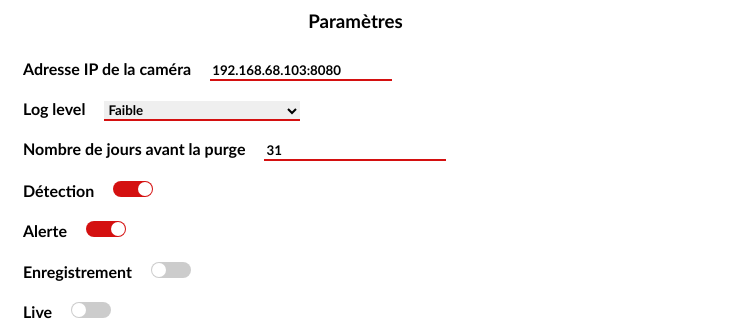
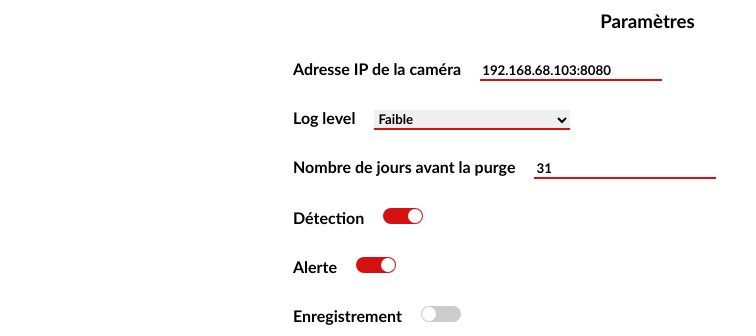
Before and after one commit to Harsisis/ApplicationWeb-Videosurveillance, a Flask app: page /settings/ in a window 1280 px wide. Shown: the top 336 px of the page, without its empty margins (0-756 px from the left). Run offline with Flask 2, Linux system fonts and the light colour scheme.

Commit message:
page param fin4

```diff
--- a/src/main.py
+++ b/src/main.py
@@ -96,7 +96,7 @@ def update_config():
     with open(path_yaml, 'w') as wfile:
         yaml.dump(config_yaml, wfile)
 
-    return redirect("/")
+    return redirect("/settings/")
 
 
 @app.route("/")
--- a/src/static/script/script.js
+++ b/src/static/script/script.js
@@ -112,7 +112,7 @@ function onFailed(error) {
 }
 
 function popup(page) {
-    var w = window.open(page, 'Paramètres', 'top = 560, left = 1100', 'width = 800, height = 943');
+    var w = window.open(page, 'Paramètres', 'top = 560, left = 100', 'width = 600, height = 800');
     w.document.close();
     w.focus();
 }
--- a/src/static/style/style.css
+++ b/src/static/style/style.css
@@ -1,7 +1,13 @@
-@font-face{
-font-family: Roboto;
-src: url('font/RobotoMono-Medium.ttf');
-font-weight: bold;}
+@font-face {
+    font-family: Roboto;
+    src: url('font/RobotoMono-Medium.ttf');
+    font-weight: bold;
+}
+
+@font-face {
+    font-family: Monoton;
+    src: url("font/AllertaStencil-Regular.ttf");
+}
 
 html {
     scroll-behavior: smooth;
@@ -74,7 +80,6 @@ header a {
 }
 
 
-
 .right {
     width: 20%;
 }
@@ -131,60 +136,24 @@ header a {
     padding-bottom: 2%;
 }
 
-.container h2 {
+.titre {
+    font-family: 'Monoton', sans-serif;
+}
+
+.container h2, .container h4, .container p, .container button, .container span {
     font-family: 'Roboto', sans-serif;
 }
 
-.container h4 {
-    font-family: 'Roboto', sans-serif;
-}
-
-.container p{
-    font-family: 'Roboto', sans-serif;
-}
-
-.container button{
-    font-family: 'Roboto', sans-serif;
-}
-
-.container span{
+.historique h2, .historique h4, .historique span {
     font-family: 'Roboto', sans-serif;
 }
 
 .container2 {
-    width: 340px;
     height: 100%;
     margin: 0;
 }
 
-.container2 h3 {
-    font-family: 'Calibri', sans-serif;
-    font-weight: bold;
-    margin-left: 15px;
-    margin-top: 10px;
-}
-
-.container2 p {
-    font-family: 'Calibri', sans-serif;
-    font-weight: bold;
-    margin-left: 15px;
-    margin-top: 10px;
-}
-.container2 option {
-    font-family: 'Calibri', sans-serif;
-    font-weight: bold;
-    margin-left: 15px;
-    margin-top: 10px;
-}
-
-.container2 label {
-    font-family: 'Calibri', sans-serif;
-    font-weight: bold;
-    margin-left: 15px;
-    margin-top: 10px;
-}
-
-.container2 select {
+.container2 h3, .container2 p, .container2 option, .container2 label, .container2 select {
     font-family: 'Calibri', sans-serif;
     font-weight: bold;
     margin-left: 15px;
@@ -213,27 +182,26 @@ header a {
     margin-top: 10px;
 }
 
-.btn2{
+.btn2 {
     font-family: 'Calibri', sans-serif;
     font-weight: bold;
     text-align: center;
     margin-top: 1.5%;
     margin-bottom: 1.5%;
+    margin-left: 0;
+}
+
+.btn2 div {
+    display: inline;
 }
 
 .param {
     display: none;
 }
 
-.settings {
-    height: 943px;
-    width: 200%;
-}
-
 .settings h3, .btn {
     text-align: center;
 }
-
 
 
 .settings div form article label {
@@ -242,12 +210,12 @@ header a {
 }
 
 .settings div form article input:not(.swagg) {
-    border : none;
+    border: none;
     border-bottom: #d41010 2px solid;
 }
 
 .settings div form article select {
-    border : none;
+    border: none;
     border-bottom: #d41010 2px solid;
 }
 
@@ -292,6 +260,7 @@ header a {
 article {
     margin-top: 1.5%;
     margin-bottom: 1.5%;
+    margin-left: 270px;
 }
 
 .historique {
@@ -348,15 +317,15 @@ article {
     transition: .4s;
 }
 
-input:checked+.slider {
+input:checked + .slider {
     background-color: #d41010;
 }
 
-input:focus+.slider {
+input:focus + .slider {
     box-shadow: 0 0 1px #d41010;
 }
 
-input:checked+.slider:before {
+input:checked + .slider:before {
     -webkit-transform: translateX(24px);
     -ms-transform: translateX(24px);
     transform: translateX(24px);
--- a/src/templates/main.html
+++ b/src/templates/main.html
@@ -15,7 +15,7 @@
             <li>
                 <div id="photo" style="text-align: center">
                     <img style="vertical-align:middle; width: 70px; height: 70px; margin-right: 3%" src="{{url_for('static', filename='logo.png')}}" alt="">
-                    <span style="vertical-align:middle; font-size: xx-large">Vidéo surveillance</span>
+                    <span class="titre" style="vertical-align:middle; font-size: xx-large">Vidéo surveillance</span>
                 </div>
             </li>
         </ul>
--- a/src/templates/param.html
+++ b/src/templates/param.html
@@ -72,8 +72,12 @@
                                 <iframe id="settings" class="iframeSettings" height="660px"></iframe>
 
                                 <article class="btn2">
-                                    <input class="swagg" type="submit" name="valider" value="Valider" id="valider"/>
-                                    <button class="swagg" onclick="fermer();return false">Fermer la fenêtre</button>
+                                    <div>
+                                        <input class="swagg" type="submit" name="valider" value="Enregistrer" id="valider"/>
+                                    </div>
+                                    <div>
+                                        <button class="swagg" onclick="fermer();return false">Fermer</button>
+                                    </div>
                                 </article>
                             </form>
 
```
Also changed, not shown: src/static/style/font/AllertaStencil-Regular.ttf (added).
